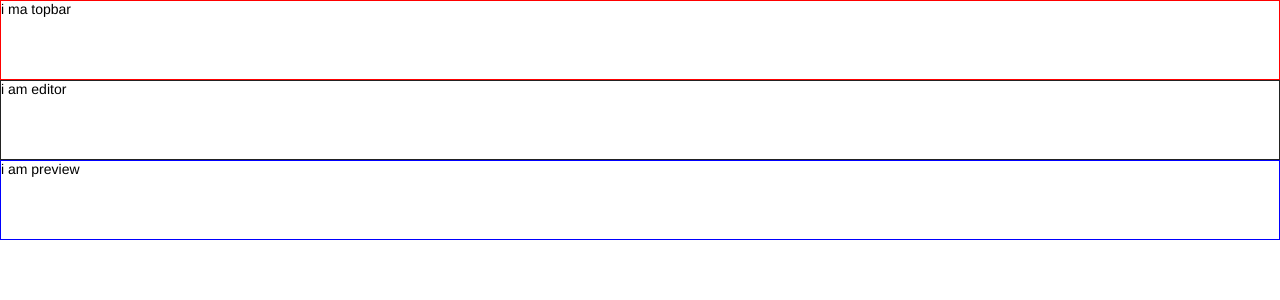
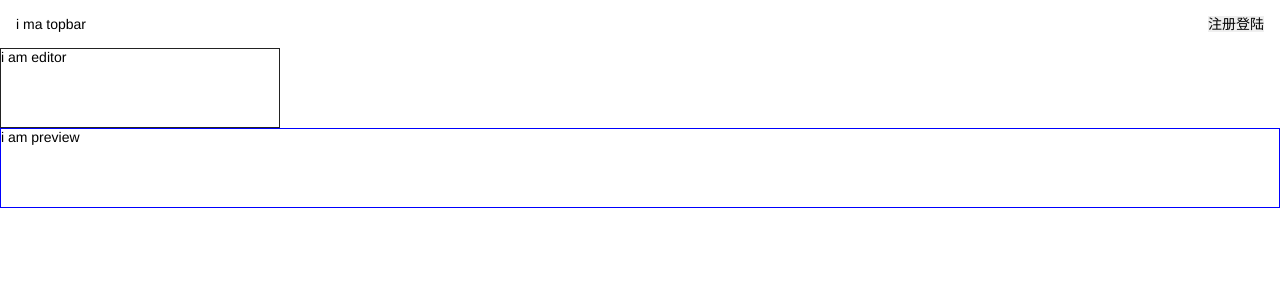
Before and after one commit to Alexaa123/vue-resumer-1, a Vue app: page / in a window 1280 px wide. Shown: the top 300 px of the page. Built offline with nearby package versions, Linux system fonts and the light colour scheme.

Commit message:
安装element UI

```diff
--- a/package.json
+++ b/package.json
@@ -10,6 +10,8 @@
     "build": "node build/build.js"
   },
   "dependencies": {
+    "element-ui": "^2.0.3",
+    "normalize.css": "^7.0.0",
     "vue": "^2.5.2"
   },
   "devDependencies": {
@@ -21,6 +23,7 @@
     "babel-preset-stage-2": "^6.22.0",
     "babel-register": "^6.22.0",
     "chalk": "^2.0.1",
+    "clone-deep": "^1.0.0",
     "connect-history-api-fallback": "^1.3.0",
     "copy-webpack-plugin": "^4.0.1",
     "css-loader": "^0.28.0",
@@ -31,6 +34,9 @@
     "friendly-errors-webpack-plugin": "^1.6.1",
     "html-webpack-plugin": "^2.30.1",
     "http-proxy-middleware": "^0.17.3",
+    "lodash.assign": "^4.2.0",
+    "lodash.clonedeep": "^4.5.0",
+    "lodash.tail": "^4.1.1",
     "node-sass": "^4.6.0",
     "opn": "^5.1.0",
     "optimize-css-assets-webpack-plugin": "^3.2.0",
--- a/src/App.vue
+++ b/src/App.vue
@@ -1,8 +1,11 @@
 <template>
   <div id="app">
-    <Topbar/>
-    <Editor/>
-    <Preview/>
+    <Topbar class="topbar" />
+
+    <main>
+      <Editor class="editor" />
+      <Preview class="preview" />
+    </main>
   </div>
 </template>
 
@@ -22,10 +25,29 @@ export default {
 
 </script>
 
-<style>
+<style lang="scss">
+html,body{
+  height:100%;
+  overflow:hidden;
+}
 #app {
   font-family: 'Avenir', Helvetica, Arial, sans-serif;
   -webkit-font-smoothing: antialiased;
   -moz-osx-font-smoothing: grayscale;
+  height:100%;
+  display: flex;
+  flex-direction: column;
+}
+.topbar{
+}
+main{
+  display:flex;
+  flex:1;
+  > .editor{
+    width:20em;
+  }
+  > .preview{
+    flex:1;
+  }
 }
 </style>
--- a/src/assets/reset.scss
+++ b/src/assets/reset.scss
@@ -3,6 +3,10 @@
 	margin:0;
 	padding:0;
 	box-sizing:border-box;
+}
+a{
+	color:inherit;
+	text-decoration:none;
 }
 ul,ol{
 	list-style-type:none;
@@ -10,5 +14,4 @@ ul,ol{
 body{
 	font-family: -apple-system, "Helvetica Neue", Helvetica, "Nimbus Sans L", Arial, "Liberation Sans", "PingFang SC", "Hiragino Sans GB", "Source Han Sans CN", "Source Han Sans SC", "Microsoft YaHei", "Wenquanyi Micro Hei", "WenQuanYi Zen Hei", "ST Heiti", SimHei, "WenQuanYi Zen Hei Sharp", sans-serif;
 	font-size:14px;
-
 }
--- a/src/components/Topbar.vue
+++ b/src/components/Topbar.vue
@@ -1,12 +1,17 @@
 <template>
 	<div id="topbar">
 		i ma topbar
+		<div class="actions">
+			<button>注册</button>
+			<button>登陆</button>
+		</div>
 	</div>
 </template>
 
-<style>
+<style lang="scss">
 	#topbar{
-		border:1px solid red;
-		min-height:80px;
+		display:flex;
+		justify-content: space-between;
+		padding:16px;
 	}
 </style>
--- a/src/main.js
+++ b/src/main.js
@@ -2,6 +2,7 @@
 // (runtime-only or standalone) has been set in webpack.base.conf with an alias.
 import Vue from 'vue'
 import App from './App'
+import 'normalize.css'
 import './assets/reset.scss'
 
 
```
Also changed, not shown: 1 other file (tests, documents, lock files or other folders).
